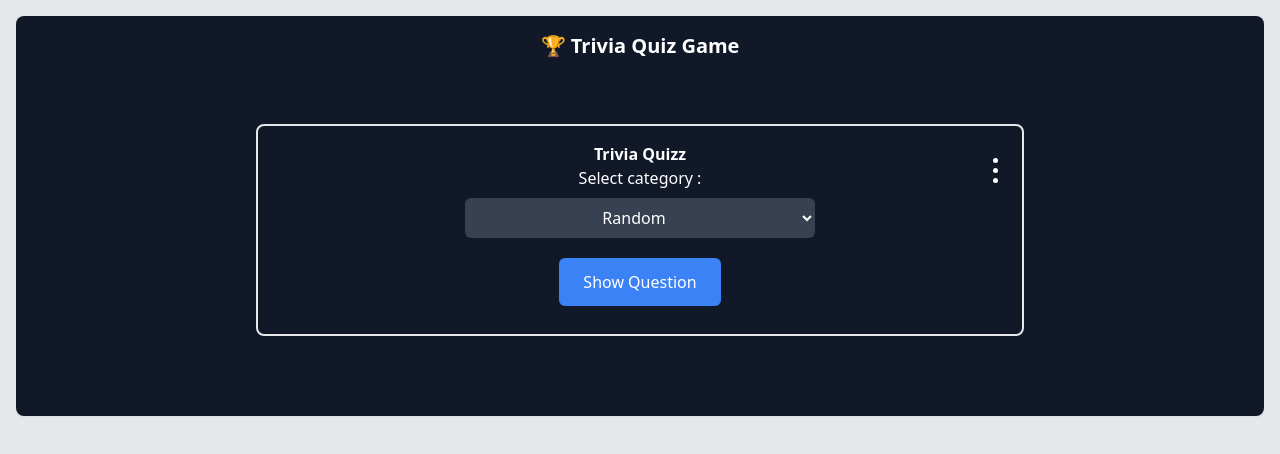
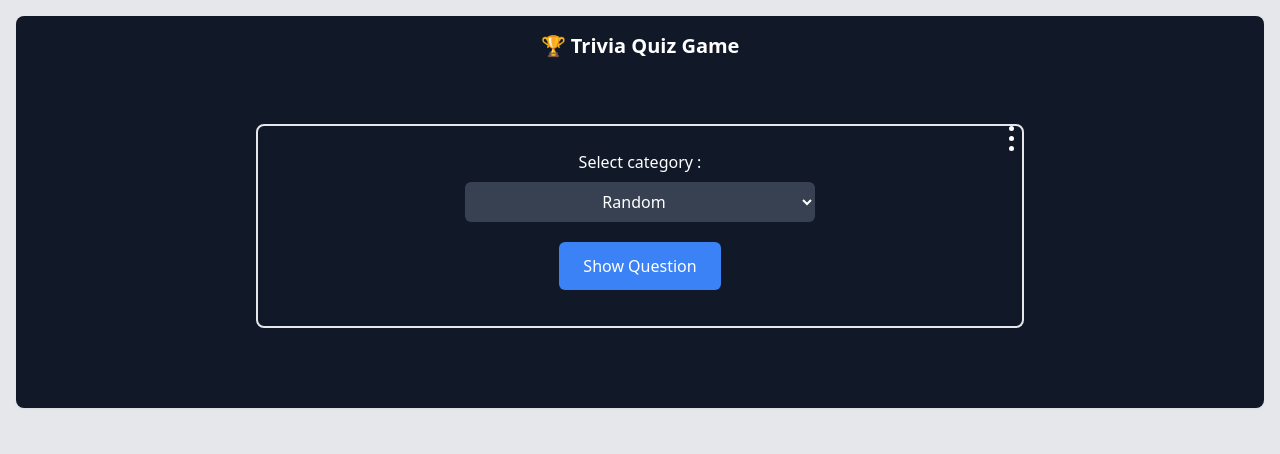
Before and after one commit to szczepanieceryk/trivia-quizz, a React (Vite) app: page / in a window 1280 px wide. Shown: the top 454 px of the page. Built offline with nearby package versions, Linux system fonts and the light colour scheme.

Commit message:
refactor: simplify code , delete unnecessary component

```diff
--- a/src/App.tsx
+++ b/src/App.tsx
@@ -1,5 +1,5 @@
 import React, { createContext } from 'react';
-import TriviaQuizz from './layouts/TriviaQuizz/TriviaQuizz';
+import QuizForm from './layouts/TriviaQuizz/QuizzForm';
 import useLocalStorage from './hooks/useLocalStorage';
 
 type DifficultyContextType = {
@@ -17,7 +17,7 @@ const App = () => {
       <div className="max-w-3xl mx-auto">
         <h1 className="text-xl font-bold text-center">🏆 Trivia Quiz Game</h1>
         <DifficultyContext.Provider value={{ difficulty, setDifficulty }}>
-          <TriviaQuizz />
+          <QuizForm />
         </DifficultyContext.Provider>
       </div>
     </div>
--- a/src/layouts/TriviaQuizz/MoreOptionsIcon.tsx
+++ b/src/layouts/TriviaQuizz/MoreOptionsIcon.tsx
@@ -24,7 +24,7 @@ const MoreOptionsIcon: React.FC<DifficultySelectProps> = ({ isOpen, setIsOpen })
   return (
     <div ref={popupRef}>
       <div
-        className="flex flex-col flex-wrap gap-[5px] absolute -top-2 right-2 cursor-pointer"
+        className="flex flex-col flex-wrap gap-[5px] absolute top-2 md:top-0 right-2 cursor-pointer"
         onClick={() => setIsOpen(!isOpen)}
       >
         <div className="h-[5px] w-[5px] rounded-xl bg-white"></div>
--- a/src/layouts/TriviaQuizz/QuizzForm.tsx
+++ b/src/layouts/TriviaQuizz/QuizzForm.tsx
@@ -22,7 +22,10 @@ const QuizForm = () => {
   const [isOpen, setIsOpen] = useState<boolean>(false);
 
   return (
-    <form onSubmit={handleSubmit} className="relative">
+    <form
+      onSubmit={handleSubmit}
+      className="relative p-2 md:p-6 my-[4rem] rounded-lg border-2 border-gray-200 text-center"
+    >
       <MoreOptionsIcon isOpen={isOpen} setIsOpen={setIsOpen} />
       <div>
         {/* Display category select */}
--- a/src/layouts/TriviaQuizz/TriviaQuizz.tsx
+++ /dev/null
@@ -1,15 +0,0 @@
-import React from 'react';
-import QuizForm from './QuizzForm';
-
-const TriviaQuizz: React.FC = () => {
-  return (
-    <div className="p-2 md:p-4 my-[4rem] rounded-lg border-2 border-gray-200 text-center">
-      <span className="block">
-        <strong>Trivia Quizz</strong>
-      </span>
-      <QuizForm />
-    </div>
-  );
-};
-
-export default TriviaQuizz;
```
